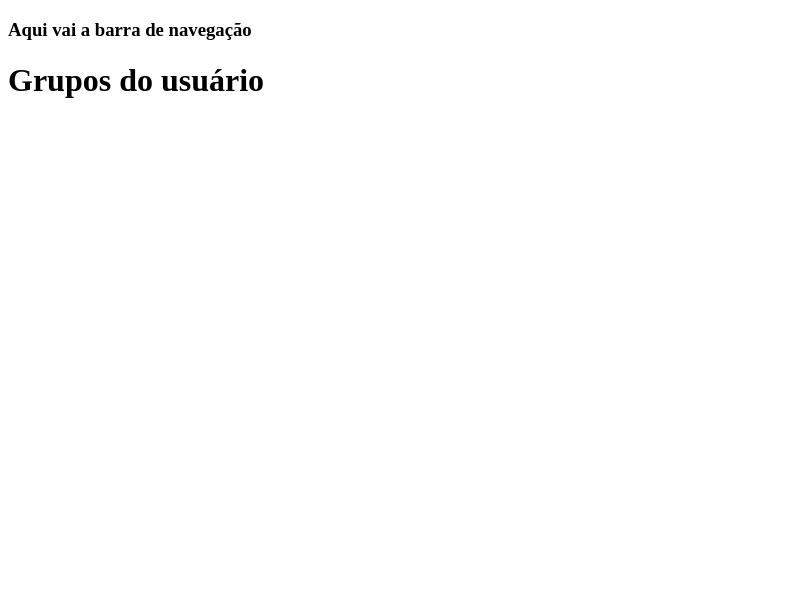
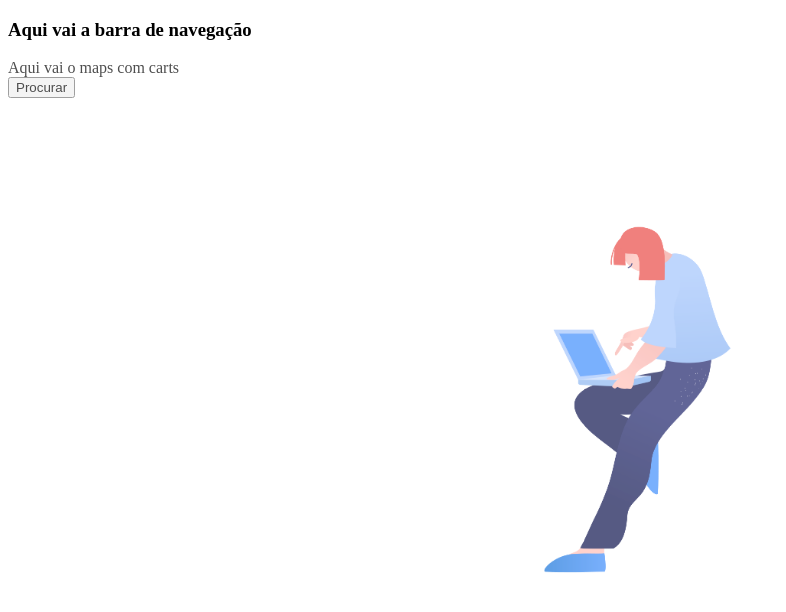
Before and after one commit to BeatrixFox/react-habits-super-devs, a React (Create React App) app: page /my_groups in a window 1280 px wide. Shown: the top 612 px of the page, without its empty margins (0-786 px from the left). Built offline with nearby package versions, Linux system fonts and the light colour scheme.

Commit message:
feat(myGroups): created basic groups page

```diff
--- /dev/null
+++ b/src/pages/MyGroups/index.jsx
@@ -0,0 +1,14 @@
+import { Container } from "./style";
+import Button from "../../components/Button/index";
+
+export const MyGroups = () => {
+  const handleClickSearch = () => {
+    console.log("handleClickSearch");
+  };
+  return (
+    <Container>
+      <div>Aqui vai o maps com carts</div>
+      <Button handleClick={handleClickSearch} type="onClick" title="Procurar" />
+    </Container>
+  );
+};
--- /dev/null
+++ b/src/pages/MyGroups/style.js
@@ -0,0 +1,14 @@
+import styled from "styled-components";
+import background from "../../assets/img/my_groups.png";
+
+export const Container = styled.div`
+  background-image: url(${background});
+  background-size: 15vw;
+  background-repeat: no-repeat;
+  background-attachment: fixed;
+  background-position: center;
+  -moz-background-origin: scaleX(-1);
+  opacity: 70%;
+  width: 80vw;
+  height: 80vh;
+`;
--- a/src/routes/index.jsx
+++ b/src/routes/index.jsx
@@ -1,5 +1,6 @@
 import { Switch, Route } from "react-router-dom";
 import { Dashboard } from "../pages/Dashboard";
+import { MyGroups } from "../pages/MyGroups/index";
 export const Routes = () => {
   return (
     <>
@@ -24,7 +25,7 @@ export const Routes = () => {
           <h1>Grupos</h1>
         </Route>
         <Route path="/my_groups">
-          <h1>Grupos do usuário</h1>
+          <MyGroups />
         </Route>
         <Route path="/goals">
           <h1>Metas</h1>
```
Also changed, not shown: src/assets/img/my_groups.png (added).
